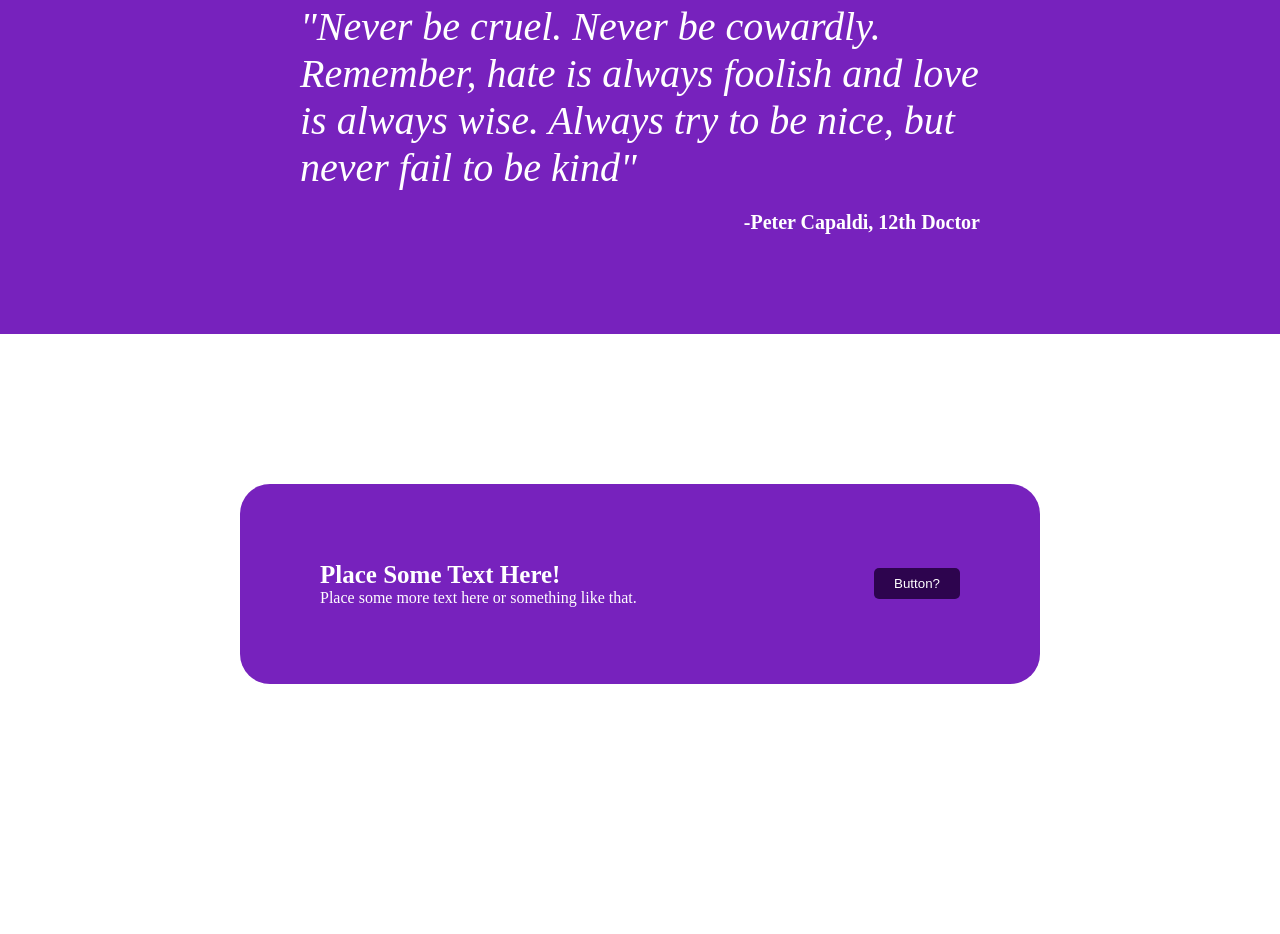
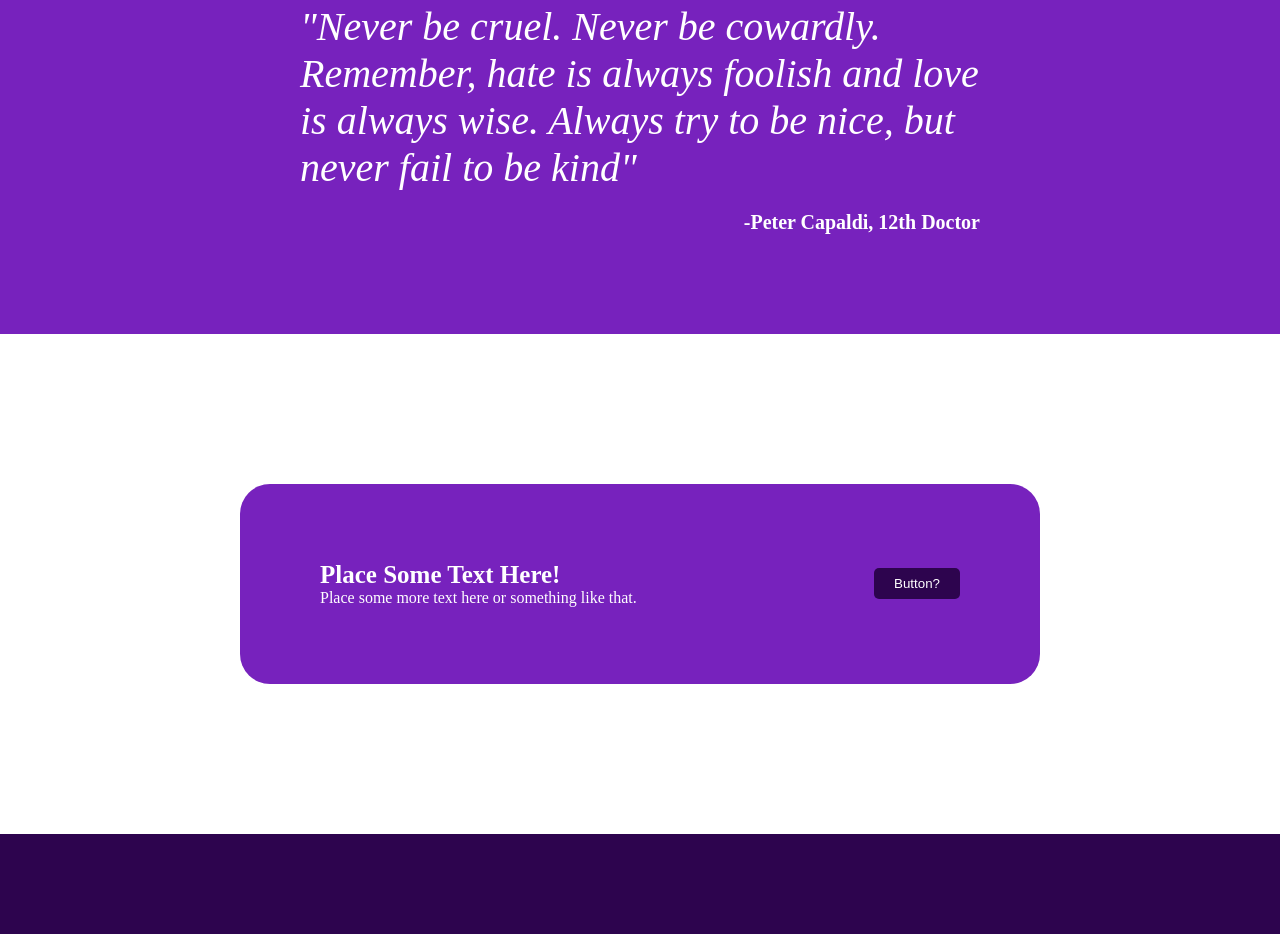
Before and after one commit to ColeWorld1125/TOP-Landing-Page, a plain HTML site: page index.html in a window 1280 px wide. Shown: the part 1302-2236 px from the top of the page. Before the commit the page ends 2136 px from the top, so only its background shows below. Drawn offline with Linux system fonts and the light colour scheme.

Commit message:
Added footer

```diff
--- a/index.html
+++ b/index.html
@@ -80,5 +80,7 @@
             </div>
         </div>
     </div>
+
+    <div class="footer-container"></div>
 </body>
 </html>
--- a/styles.css
+++ b/styles.css
@@ -204,3 +204,8 @@
     background-color: white;
     color: rgb(45, 4, 78);
 }
+
+.footer-container {
+    background-color: rgb(45, 4, 78);
+    height: 100px;
+}
```
